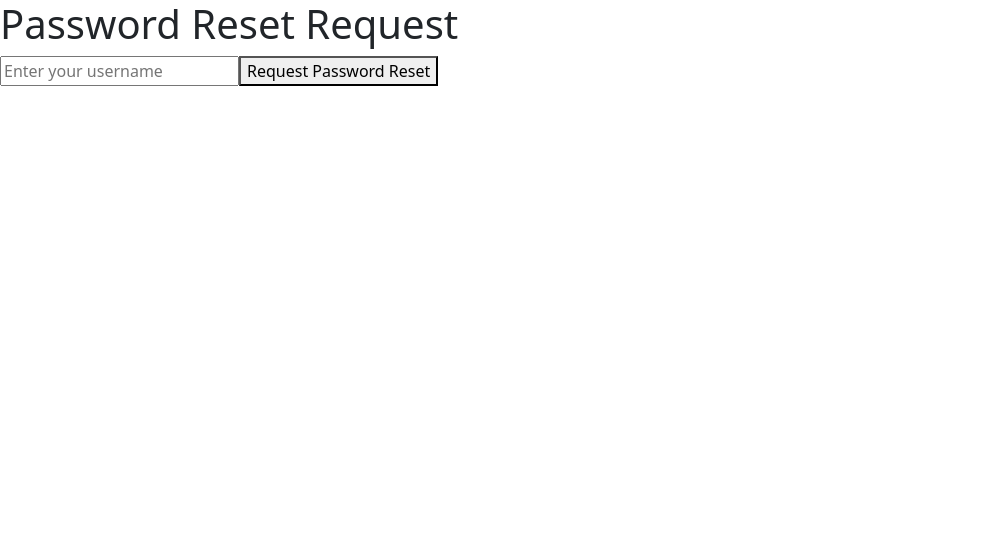
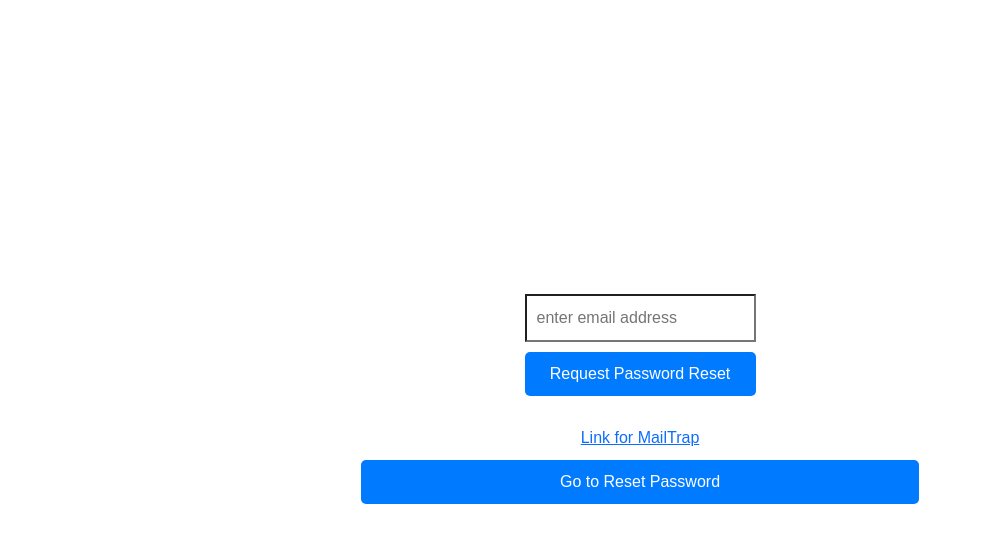
Before and after one commit to r9young/COSC2737-Ass3-React-App, a React (Create React App) app: page /password-reset-request in a window 1280 px wide. Shown: the top 542 px of the page, without its empty margins (0-982 px from the left). Built offline with nearby package versions, Linux system fonts and the light colour scheme; no server answers.

Commit message:
adjust chat

```diff
--- a/src/App.js
+++ b/src/App.js
@@ -8,6 +8,8 @@ import MFA from './components/MFA/MFA';
 import OTPInput from './components/OTPInput/OTPInput';
 import PasswordResetRequest from './components/PassReqRest/PassReqRest';
 import PasswordReset from './components/Reset_Password/Reset_Password';
+
+
 
 function App() {
   const location = useLocation();
@@ -90,7 +92,7 @@ function App() {
             </div>
             <div className="input-and-button">
               <Link to="/register">
-                <button clas sName="button">
+                <button className="button">
                   <label className="primary" htmlFor="input-1">
                     Sign Up Your Account Here
                   </label>
--- a/src/components/Chat/Chat.css
+++ b/src/components/Chat/Chat.css
@@ -1,33 +1,72 @@
+body {
+  color: white;
+  margin: 0;
+  padding: 0;
+  font-family: Arial, sans-serif;
+}
+
 .app-container {
+  background-color: black;
   display: flex;
   flex-direction: column;
   align-items: center;
+  width: 100%;
+  height: 100vh;
 }
 
 .username-display {
   margin-bottom: 20px;
 }
 
-.users-conversations {
+.users-chat {
   display: flex;
   justify-content: space-between;
   width: 80%;
+  height: 100%;
 }
 
-.users-conversations > div {
-  width: 45%;
+.users-list {
+  width: 30%;
+  overflow-y: auto;
+  padding: 10px;
+  background-color: black;
+}
+
+.users-list ul {
+  list-style-type: none;
+  padding: 0;
+  margin: 0;
+}
+
+.users-list li {
+  padding: 10px;
+  cursor: pointer;
+  border: 1px solid #ccc;
+  margin-bottom: 5px;
+  border-radius: 5px;
+  color: white; /* Ensure text color is white */
+}
+
+.users-list li.selected {
+  background-color: #d3d3d3;
+  font-weight: bold;
+  color: black; /* Ensure selected text color is black for contrast */
 }
 
 .chat-container {
-  width: 80%;
-  margin-top: 20px;
+  width: 65%;
+  padding: 10px;
+  background-color: black;
+  color: white;
 }
 
 .messages-box {
   border: 1px solid #ccc;
   padding: 10px;
-  height: 300px;
+  height: 70%;
   overflow-y: scroll;
+  background-color: white; /* Ensure message box has a white background for readability */
+  color: black; /* Ensure message text color is black */
 }
 
 .input-box {
@@ -39,9 +78,44 @@
 input[type="text"] {
   width: 80%;
   padding: 10px;
+  background-color: white; /* Ensure input box has a white background */
+  color: black; /* Ensure input text color is black */
 }
 
 button {
-  width: 18%;
+  width: 45%;
   padding: 10px;
+  background-color: #007bff;
+  color: white;
+  border: none;
+  border-radius: 5px;
+  cursor: pointer;
 }
+
+.mfa-button {
+  margin-top: 20px;
+  padding: 10px 20px;
+  cursor: pointer;
+  background-color: #007bff;
+  color: white;
+  border: none;
+  border-radius: 5px;
+}
+
+.mfa-button:hover {
+  background-color: #0056b3;
+}
+
+@media (max-width: 600px) {
+  .users-chat {
+    flex-direction: column;
+  }
+
+  .users-list, .chat-container {
+    width: 100%;
+  }
+
+  .chat-container {
+    margin-top: 20px;
+  }
+}
--- a/src/components/Chat/Chat.jsx
+++ b/src/components/Chat/Chat.jsx
@@ -1,16 +1,19 @@
 import React, { useState, useEffect } from 'react';
 import axios from 'axios';
 import { io } from 'socket.io-client';
+import { useNavigate } from 'react-router-dom';
+import './Chat.css'; // Ensure you have this CSS file imported
 
 const socket = io('http://3.27.231.121:4000'); // Ensure this matches your server URL and port
 
 const App = () => {
   const [users, setUsers] = useState([]);
-  const [conversations, setConversations] = useState([]);
   const [selectedConversation, setSelectedConversation] = useState(null);
   const [messages, setMessages] = useState([]);
   const [message, setMessage] = useState('');
   const [userId] = useState('60d0fe4f5311236168a109cb'); // Replace with the actual logged-in user ID
+  const [username, setUsername] = useState(''); // State for the username
+  const navigate = useNavigate(); // Use the navigate hook
 
   useEffect(() => {
     // Fetch users
@@ -18,19 +21,13 @@ const App = () => {
       .then(response => {
         console.log('Users fetched:', response.data); // Debug log
         setUsers(response.data);
+
+        // Assuming the user ID is unique and we can find the username from the fetched users
+        const currentUser = response.data.find(user => user._id === userId);
+        setUsername(currentUser ? currentUser.username : 'Unknown User');
       })
       .catch(error => {
         console.error('Error fetching users:', error);
-      });
-
-    // Fetch conversations
-    axios.get('http://3.27.231.121:4000/api/conversations')
-      .then(response => {
-        console.log('Conversations fetched:', response.data); // Debug log
-        setConversations(response.data.conversations);
-      })
-      .catch(error => {
-        console.error('Error fetching conversations:', error);
       });
 
     // Socket event listeners
@@ -48,7 +45,7 @@ const App = () => {
       socket.off('newMessage');
       socket.off('messages');
     };
-  }, []);
+  }, [userId]);
 
   const getUserById = (id) => {
     const user = users.find(user => user._id === id);
@@ -61,7 +58,7 @@ const App = () => {
     axios.post('http://3.27.231.121:4000/api/conversations', { participants: [userId, user._id] })
       .then(response => {
         const conversationId = response.data.conversationId;
-        setSelectedConversation(conversationId);
+        setSelectedConversation({ _id: conversationId, participants: [userId, user._id] });
         socket.emit('joinRoom', conversationId);
         fetchMessages(conversationId);
       })
@@ -92,10 +89,10 @@ const App = () => {
       text: message
     };
 
-    axios.post(`http://3.27.231.121:4000/api/conversations/${selectedConversation}/messages`, newMessage)
+    axios.post(`http://3.27.231.121:4000/api/conversations/${selectedConversation._id}/messages`, newMessage)
       .then(() => {
         socket.emit('sendMessage', {
-          conversationId: selectedConversation,
+          conversationId: selectedConversation._id,
           ...newMessage
         });
         setMessage('');
@@ -105,45 +102,42 @@ const App = () => {
       });
   };
 
-  const selectConversation = (conversationId) => {
-    setSelectedConversation(conversationId);
-    socket.emit('joinRoom', conversationId);
-    fetchMessages(conversationId);
+  const handleEnableMFA = () => {
+    navigate('/mfa');
   };
 
   return (
-    <div>
-      <h1>Chat App</h1>
-      <div>
+    <div className="app-container">
+      <h1>Easy Chat</h1>
+      <div className="username-display">
+        <p>Logged in as: {username}</p>
+      </div>
+      <div className="users-chat">
+        <div className="users-list">
           <h2>Users</h2>
           <ul>
             {users.map(user => (
-            <li key={user._id} onClick={() => selectUser(user)}>
+              <li
+                key={user._id}
+                className={selectedConversation && selectedConversation.participants.includes(user._id) ? 'selected' : ''}
+                onClick={() => selectUser(user)}
+              >
                 {user.username}
               </li>
             ))}
           </ul>
+          <button onClick={handleEnableMFA} className="mfa-button">Enable MFA</button>
         </div>
-      <div>
-        <h2>Conversations</h2>
-        <ul>
-          {conversations.map(conv => (
-            <li key={conv._id} onClick={() => selectConversation(conv._id)}>
-              Conversation with {conv.participants.filter(p => p !== userId).map(p => getUserById(p)).join(', ')}
-            </li>
-          ))}
-        </ul>
-      </div>
-      <div>
+        <div className="chat-container">
           <h2>Chat</h2>
           {selectedConversation && (
             <>
-            <div>
+              <div className="messages-box">
                 {messages.map((msg, index) => (
                   <p key={index}><strong>{getUserById(msg.senderId)}</strong>: {msg.text}</p>
                 ))}
               </div>
-            <div>
+              <div className="input-box">
                 <input
                   type="text"
                   value={message}
@@ -156,6 +150,7 @@ const App = () => {
           )}
         </div>
       </div>
+    </div>
   );
 };
 
--- /dev/null
+++ b/src/components/PassReqRest/PassReqRest.css
@@ -0,0 +1,48 @@
+.password-reset-request {
+    display: flex;
+    flex-direction: column;
+    align-items: center;
+    justify-content: center;
+    height: 100vh;
+    text-align: center;
+    padding: 20px;
+  }
+
+  .password-reset-request h1 {
+    margin-bottom: 20px;
+  }
+
+  .password-reset-request form {
+    display: flex;
+    flex-direction: column;
+    align-items: center;
+    margin-bottom: 20px;
+  }
+
+  .password-reset-request form input,
+  .password-reset-request form button {
+    margin-bottom: 10px;
+    padding: 10px;
+    width: 100%;
+    max-width: 300px;
+  }
+
+  .password-reset-request a,
+  .password-reset-request button {
+    margin-bottom: 10px;
+  }
+
+  .password-reset-request p {
+    margin-top: 20px;
+  }
+
+  @media (max-width: 600px) {
+    .password-reset-request {
+      padding: 10px;
+    }
+
+    .password-reset-request form input,
+    .password-reset-request form button {
+      width: 100%;
+    }
+  }
--- a/src/components/PassReqRest/PassReqRest.js
+++ b/src/components/PassReqRest/PassReqRest.js
@@ -1,9 +1,13 @@
 import React, { useState } from 'react';
 import axios from 'axios';
+import { useNavigate } from 'react-router-dom';
+import './PassReqRest.css';
 
 const PasswordResetRequest = () => {
   const [username, setUsername] = useState('');
   const [message, setMessage] = useState('');
+  const navigate = useNavigate();
+
   const base_url = process.env.REACT_APP_NODE_ENV === 'development'
     ? process.env.REACT_APP_LOCAL_BASE_URL
     : process.env.REACT_APP_SERVER_BASE_URL;
@@ -30,7 +34,7 @@ const PasswordResetRequest = () => {
       <form onSubmit={handleSubmit}>
         <input
           type="text"
-          placeholder="Enter your username"
+          placeholder="enter email address"
           value={username}
           onChange={handleUsernameChange}
           required
@@ -38,6 +42,9 @@ const PasswordResetRequest = () => {
         <button type="submit">Request Password Reset</button>
       </form>
       {message && <p>{message}</p>}
+      <a href="https://mailtrap.io/" target="_blank" rel="noopener noreferrer">Link for MailTrap</a>
+      <button onClick={() => navigate('/reset-password')}>Go to Reset Password</button>
+      <p>For testing purposes, I used the mail testing function in Mailtrap. I have included the username and password in my report.</p>
     </div>
   );
 };
```
Also changed, not shown: 1 other file (tests, documents, lock files or other folders). Lines whose indentation alone changed are shown as unchanged.
